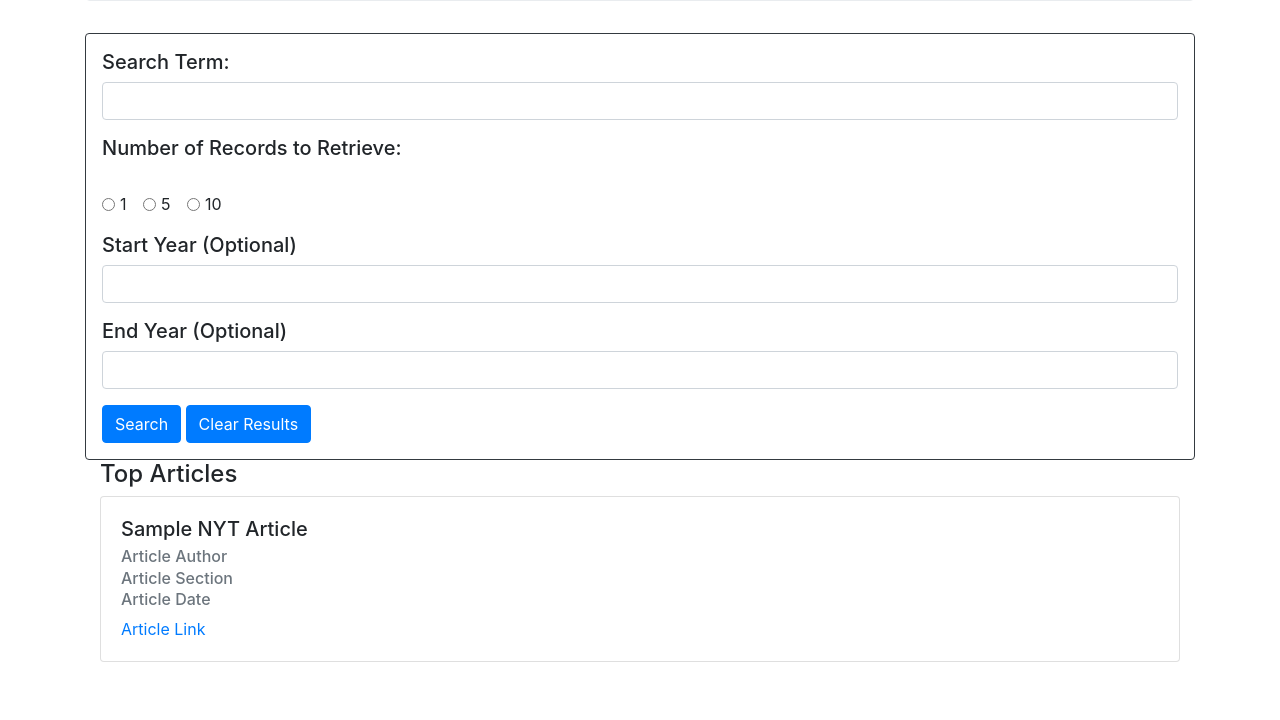
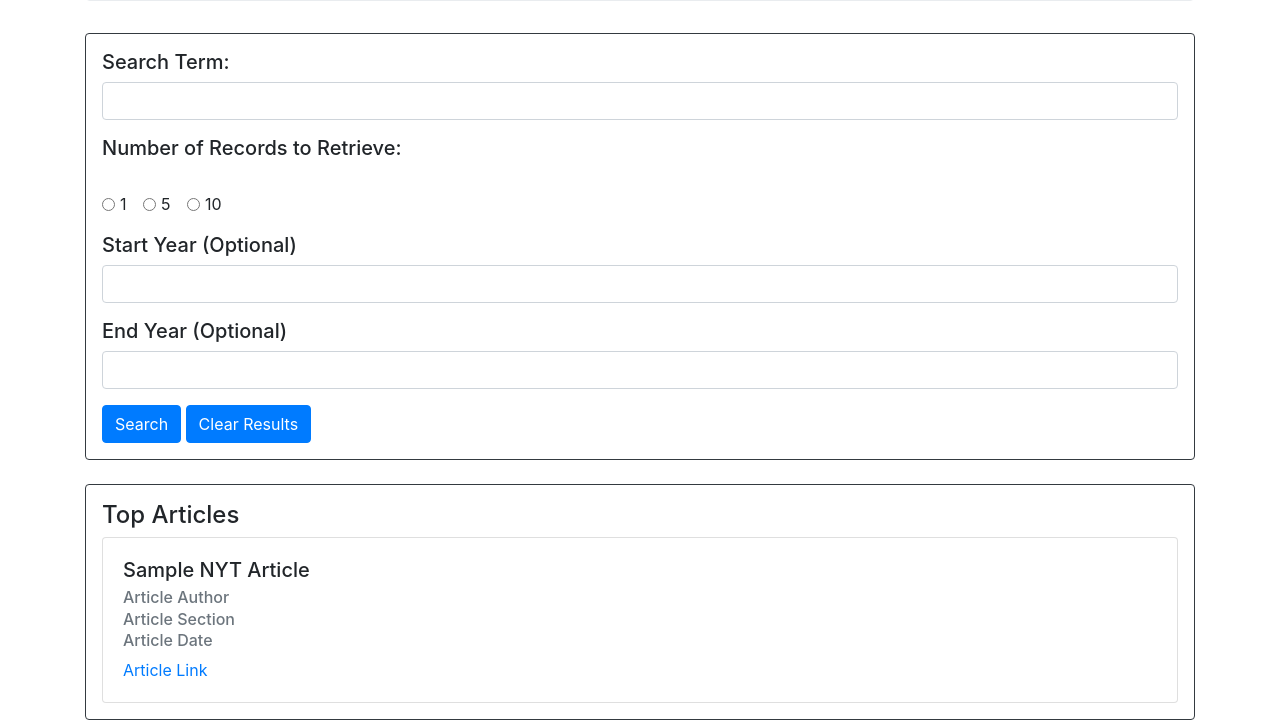
Before and after one commit to LivesInRoom29/NYTApp, a plain HTML site: page index.html in a window 1280 px wide. Shown: the part 202-922 px from the top of the page. Before the commit the page ends 864 px from the top, so only its background shows below. Drawn offline with nearby package versions, Linux system fonts and the light colour scheme.

Commit message:
styling for second container

```diff
--- a/index.html
+++ b/index.html
@@ -51,7 +51,8 @@
                 <button type="button" id="clear-btn" class="btn btn-primary">Clear Results</button>
             </form>
         </div>
-        <div id="articles" class="container">
+        <br>
+        <div id="articles" class="container border rounded border-dark p-3">
             <p class=h4>Top Articles</p>
             <!-- articles go here -->
             <div class="card">
```
